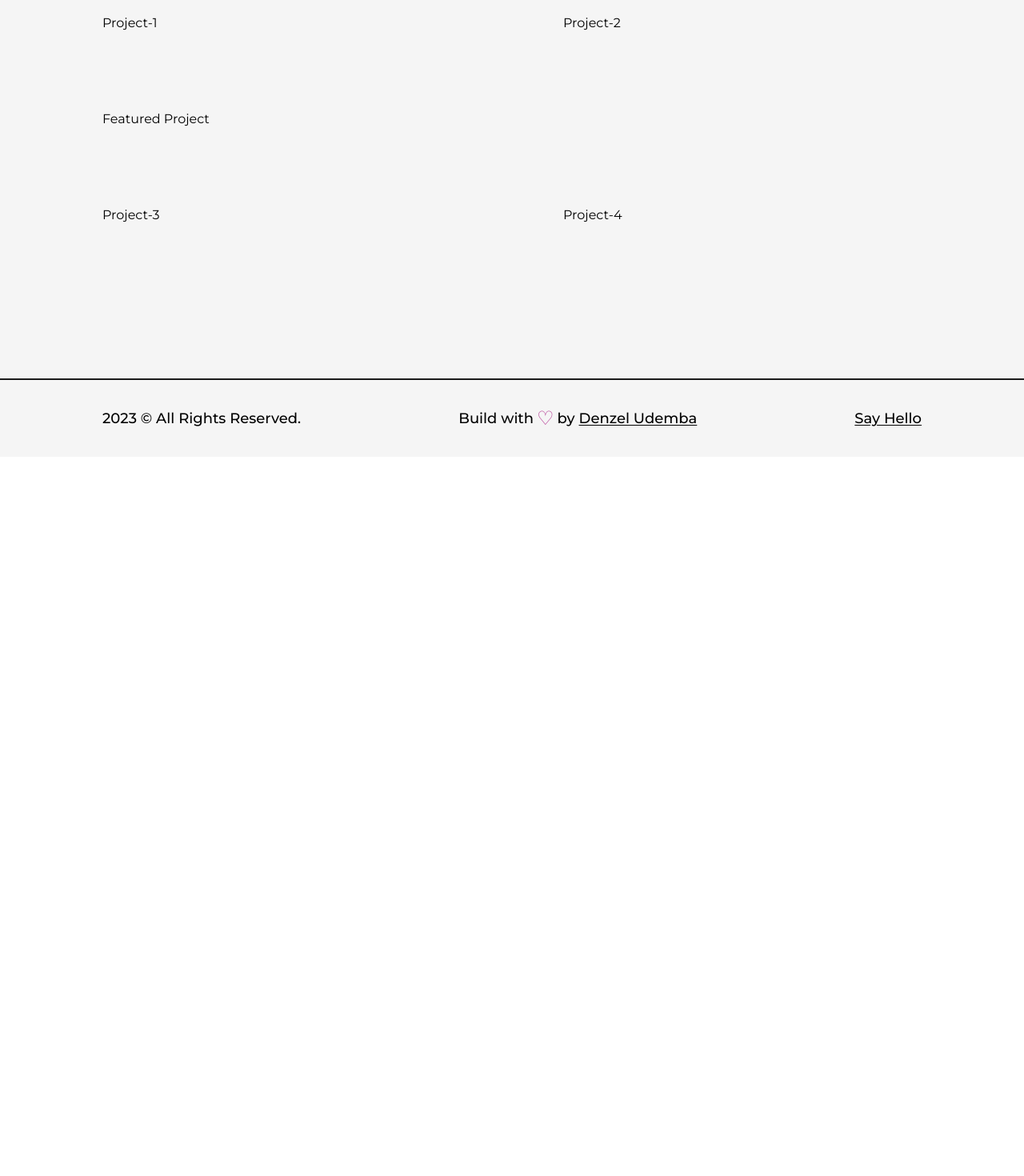
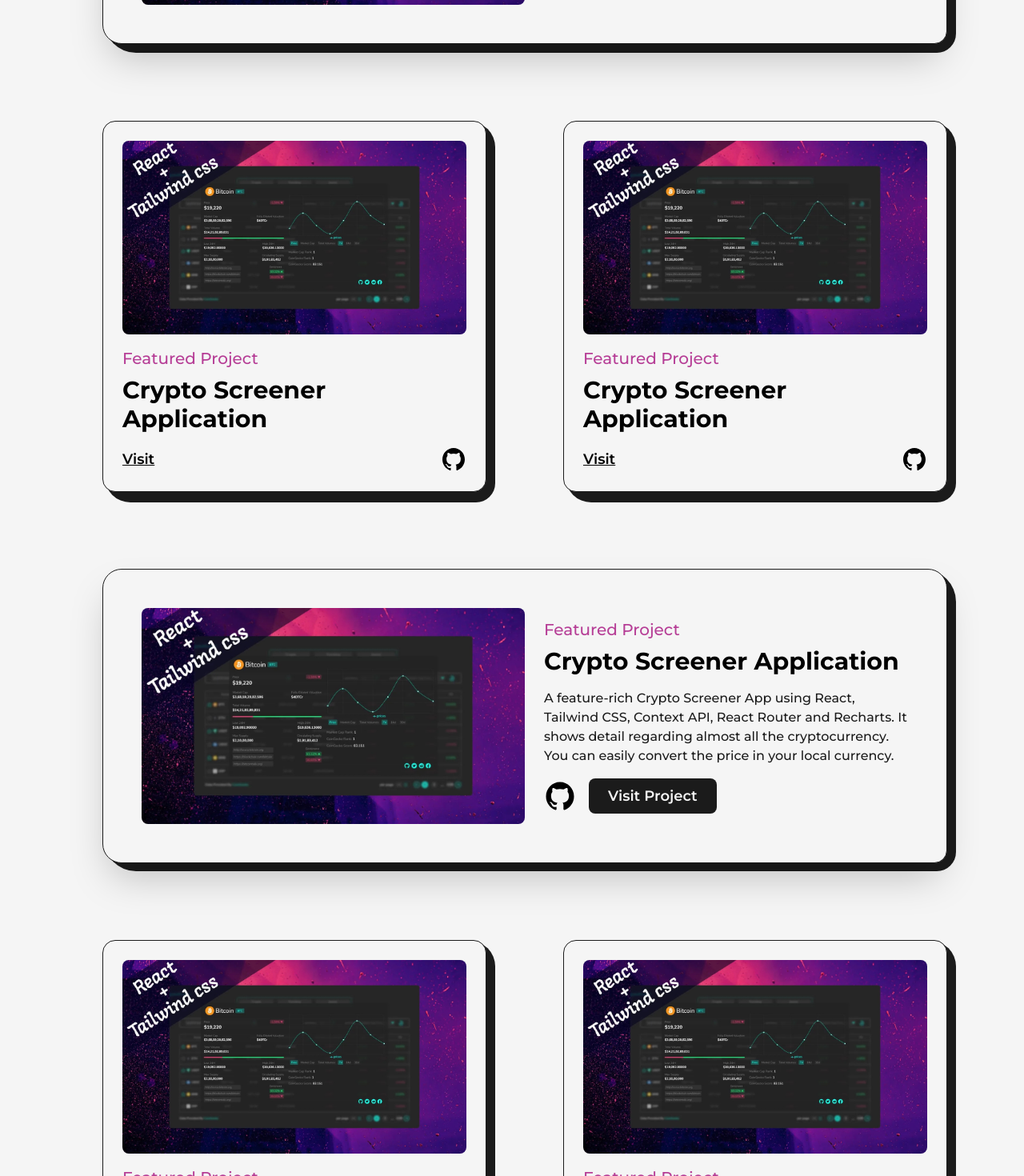
Before and after one commit to Dudi1896/dev-portfolio-nextjs, a Next.js app: page /portfolio in a window 1280 px wide. Shown: the part 640-2110 px from the top of the page at 80% size. Before the commit the page ends 1211 px from the top, so only its background shows below. Built offline with nearby package versions, Linux system fonts and the light colour scheme.

Commit message:
Portfolio + code clean up

```diff
--- /dev/null
+++ b/src/components/CustomLink.js
@@ -0,0 +1,21 @@
+import Link from 'next/link';
+import { useRouter } from 'next/router';
+
+export const CustomLink = ({ href, title, className = '' }) => {
+    const router = useRouter();
+    return (
+      <Link
+        href={href}
+        className={`${className} relative group`}
+      >
+        {title}
+        <span
+          className={`h-[2px] inline-block bg-colors-dark
+        absolute left-0 -bottom-0.5 group-hover:w-full transition-[width] ease duration-300
+        ${router.asPath === href ? 'w-full' : 'w-0'}`}
+        >
+          &nbsp;
+        </span>
+      </Link>
+    );
+  };
--- a/src/components/Education.js
+++ b/src/components/Education.js
@@ -34,8 +34,8 @@
     )
 
   return (
-    <div className='my-64'>
-        <h2 className='font-bold text-8xl mb-32 w-full text-center'>
+    <div className=' my-20'>
+        <h2 className='font-bold text-8xl mb-20 w-full text-center'>
             Education
         </h2>
 
--- a/src/components/Experience.js
+++ b/src/components/Experience.js
@@ -37,8 +37,8 @@
     )
 
   return (
-    <div className='my-64'>
-        <h2 className='font-bold text-8xl mb-32 w-full text-center'>
+    <div className=' my-20'>
+        <h2 className='font-bold text-8xl mb-20 w-full text-center'>
             Experience
         </h2>
 
--- a/src/components/Skills.js
+++ b/src/components/Skills.js
@@ -20,7 +20,7 @@
 const Skills = () => {
   return (
     <>
-      <h2 className='font-bold text-8xl mt-64 w-full text-center'>Skills</h2>
+      <h2 className='font-bold text-8xl mt-20 w-full text-center'>Skills</h2>
       <div className='w-full h-screen relative flex items-center justify-center rounded-full bg-circularLight'>
         <motion.div className='flex items-center justify-center rounded-full font-semibold bg-colors-dark
          text-colors-light p-8 shadow-colors-dark cursor-pointer'
--- a/src/pages/portfolio.js
+++ b/src/pages/portfolio.js
@@ -1,49 +1,146 @@
-import { AnimatedText } from '@/components/AnimatedText'
-import { Layout } from '@/components/Layout'
-import Head from 'next/head'
-import Link from 'next/link'
-import Image from 'next/image'
-import { GithubIcon } from '@/components/Icons'
-import project1 from '../../public/images/projects/crypto-screener-cover-image.jpg'
+import { AnimatedText } from '@/components/AnimatedText';
+import { Layout } from '@/components/Layout';
+import Head from 'next/head';
+import Link from 'next/link';
+import Image from 'next/image';
+import { GithubIcon } from '@/components/Icons';
+import project1 from '../../public/images/projects/crypto-screener-cover-image.jpg';
+import { CustomLink } from '@/components/CustomLink';
 
-const FeaturedProject = ({type, title, summary, img, link, github}) => {
-  return(
+const FeaturedProject = ({ type, title, summary, img, link, github }) => {
+  return (
     <>
-      <article className=' w-full flex  items-center justify-between rounded-3xl
-      border-solid border-colors-dark bg-colors-light shadow-2xl '>
-        <Link href={link} target="_blank"
-        className=' w-1/2 cursor-pointer overflow-hidden rounded-lg'>
-          <Image src={img} alt={title} className=' w-full h-auto' />
+      <article
+        className=' w-full flex  items-center justify-between  relative rounded-br-2xl
+      rounded-3xl border border-solid border-colors-dark bg-colors-light shadow-2xl p-12'
+      >
+        <div
+          className='absolute top-0 -right-3 -z-10 w-[101%] h-[103.2%] rounded-[2.5rem] bg-colors-dark
+        rounded-br-3xl'
+        />
+
+        <Link
+          href={link}
+          target='_blank'
+          className=' w-1/2 cursor-pointer overflow-hidden rounded-lg'
+        >
+          <Image
+            src={img}
+            alt={title}
+            className=' w-full h-auto'
+          />
         </Link>
 
         <div className=' w-1/2 flex flex-col items-start justify-between pl-6'>
-          <span className='text-colors-primary font-medium text-xl'>{type}</span>
-          <Link href={link} target="_blank">
-            <h2 className=''>{title}</h2>
+          <span className='text-colors-primary font-medium text-xl'>
+            {type}
+          </span>
+          <CustomLink
+            href={link}
+            target='_blank'
+            title={title}
+            className=' my-2 text-left text-3xl font-bold '
+          >
+          </CustomLink>
+          <p className='my-2 font-medium text-colors-dark'>{summary}</p>
+          <div className='mt-2 flex items-center'>
+            <Link
+              href={github}
+              target='_blank'
+              className='w-10'
+            >
+              {' '}
+              <GithubIcon />{' '}
             </Link>
-          <p>{summary}</p>
-          <div>
-            <Link href={github} target='_blank'> <GithubIcon /> </Link>
-            <Link href={link} target='_blank'>Visit Project</Link>
-
+            <Link
+              href={link}
+              target='_blank'
+              className=' ml-4 rounded-lg bg-colors-dark text-colors-light p-2 px-6 text-lg font-semibold'
+            >
+              Visit Project
+            </Link>
           </div>
         </div>
       </article>
     </>
-  )
-}
+  );
+};
 
+const Project = ({ title, type, img, link, github }) => {
+  return (
+    <>
+      <article
+        className=' w-full flex-col flex  items-center justify-center  relative
+      rounded-2xl border border-solid border-colors-dark bg-colors-light p-6'
+      >
+        <div
+          className='absolute top-0 -right-3 -z-10 w-[102%] h-[103%] rounded-[2rem] bg-colors-dark
+        rounded-br-3xl'
+        />
+        <Link
+          href={link}
+          target='_blank'
+          className=' w-full cursor-pointer overflow-hidden rounded-lg'
+        >
+          <Image
+            src={img}
+            alt={title}
+            className=' w-full h-auto'
+          />
+        </Link>
+
+        <div className=' w-full flex flex-col items-start justify-between mt-4'>
+          <span className='text-colors-primary font-medium text-xl'>
+            {type}
+          </span>
+          <CustomLink
+            href={link}
+            target='_blank'
+            title={title}
+            className=' my-2 text-left text-3xl font-bold'
+          >
+            {/* <h2 className=' my-2 w-full text-left text-3xl font-bold'>
+              {title}
+            </h2> */}
+          </CustomLink>
+          <div className=' w-full mt-2 flex items-center justify-between'>
+            <Link
+              href={link}
+              target='_blank'
+              className=' text-lg font-semibold underline'
+            >
+              Visit
+            </Link>
+            <Link
+              href={github}
+              target='_blank'
+              className='w-8'
+            >
+              <GithubIcon />
+            </Link>
+          </div>
+        </div>
+      </article>
+    </>
+  );
+};
 
 const portfolio = () => {
   return (
     <>
       <Head>
         <title>Denzel Udemba | Portfolio</title>
-            <meta name="description" content="Portfolio page that displays my work and portfolio" />
+        <meta
+          name='description'
+          content='Portfolio page that displays my work and portfolio'
+        />
       </Head>
       <main className=' w-full mb-16 flex flex-col items-center justify-center'>
         <Layout className='pt-16'>
-                <AnimatedText text="My Work"/>
+          <AnimatedText
+            text='My Work'
+            className=' mb-16'
+          />
 
           <div className='grid grid-cols-12 gap-24'>
             <div className='col-span-12'>
@@ -55,29 +152,74 @@
                     local currency.'
                 link='/'
                 github='/'
-                    type='Featured Project'/>
-                  </div>
-
-                  <div className='col-span-6'>
-                    Project-1
+                type='Featured Project'
+              />
             </div>
             <div className='col-span-6'>
-                    Project-2
+              <Project
+                title='Crypto Screener Application'
+                img={project1}
+                summary='A feature-rich Crypto Screener App using React, Tailwind CSS, Context API, React Router and Recharts.
+                    It shows detail regarding almost all the cryptocurrency. You can easily convert the price in your
+                    local currency.'
+                link='/'
+                github='/'
+                type='Featured Project'
+              />
+            </div>
+            <div className='col-span-6'>
+              <Project
+                title='Crypto Screener Application'
+                img={project1}
+                summary='A feature-rich Crypto Screener App using React, Tailwind CSS, Context API, React Router and Recharts.
+                    It shows detail regarding almost all the cryptocurrency. You can easily convert the price in your
+                    local currency.'
+                link='/'
+                github='/'
+                type='Featured Project'
+              />
             </div>
             <div className='col-span-12'>
-                    Featured Project
+              <FeaturedProject
+                title='Crypto Screener Application'
+                img={project1}
+                summary='A feature-rich Crypto Screener App using React, Tailwind CSS, Context API, React Router and Recharts.
+                    It shows detail regarding almost all the cryptocurrency. You can easily convert the price in your
+                    local currency.'
+                link='/'
+                github='/'
+                type='Featured Project'
+              />
             </div>
             <div className='col-span-6'>
-                    Project-3
+              <Project
+                title='Crypto Screener Application'
+                img={project1}
+                summary='A feature-rich Crypto Screener App using React, Tailwind CSS, Context API, React Router and Recharts.
+                    It shows detail regarding almost all the cryptocurrency. You can easily convert the price in your
+                    local currency.'
+                link='/'
+                github='/'
+                type='Featured Project'
+              />
             </div>
             <div className='col-span-6'>
-                    Project-4
+              <Project
+                title='Crypto Screener Application'
+                img={project1}
+                summary='A feature-rich Crypto Screener App using React, Tailwind CSS, Context API, React Router and Recharts.
+                    It shows detail regarding almost all the cryptocurrency. You can easily convert the price in your
+                    local currency.'
+                link='/'
+                github='/'
+                type='Featured Project'
+              />
             </div>
           </div>
         </Layout>
       </main>
     </>
-  )
-}
+  );
+};
 
-export default portfolio
+export default portfolio;
```
Also changed, not shown: src/components/NavBar.js (+1 -19 lines), src/pages/index.js (+6 -3 lines). Lines whose indentation alone changed are shown as unchanged.
